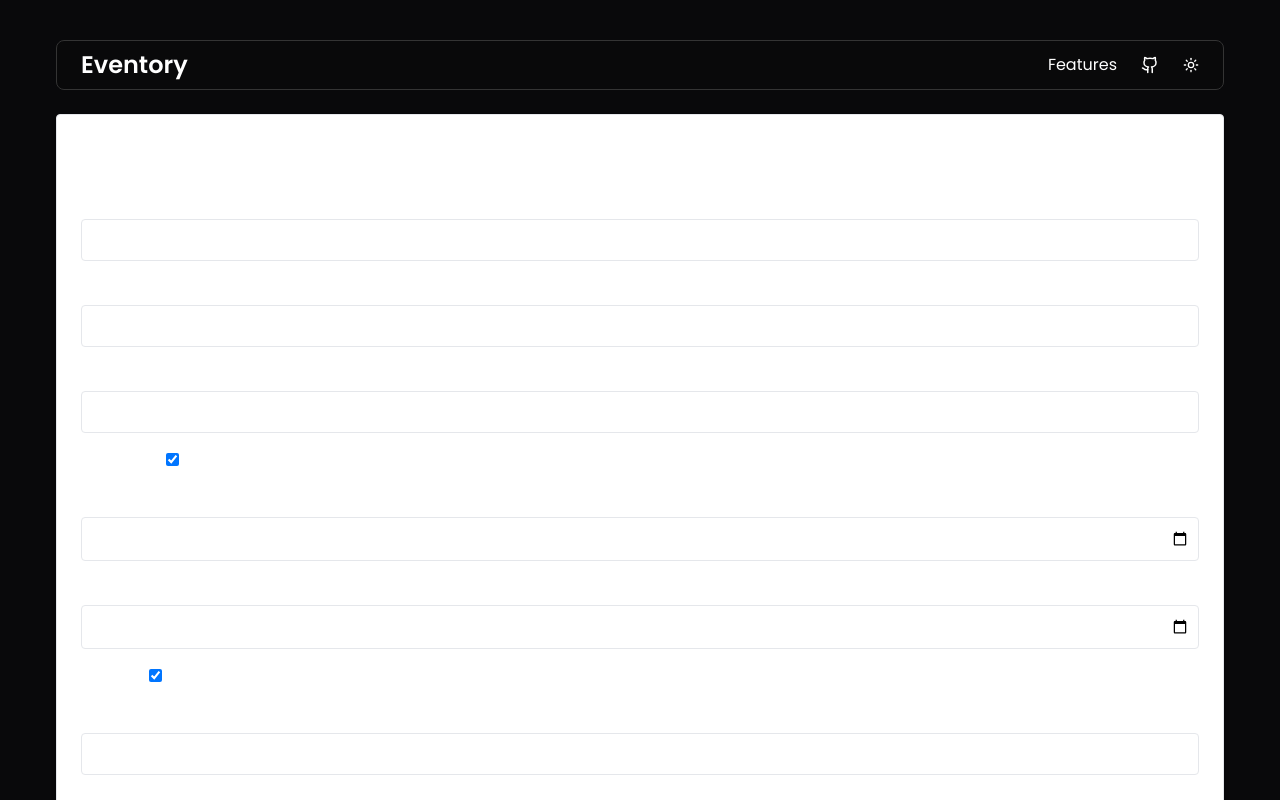
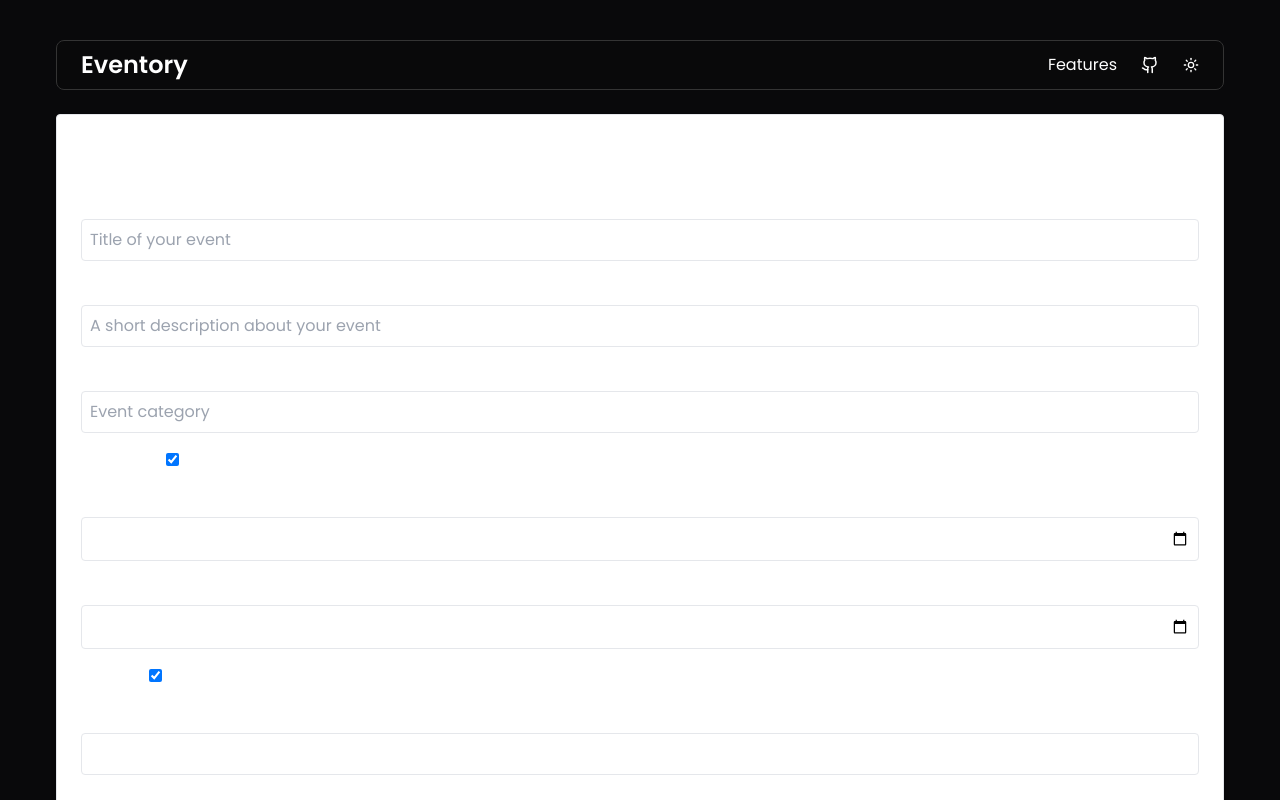
Before and after one commit to surajTade/Eventory, a React (Vite) app: page /user/event in a window 1280 px wide. Shown: the top 800 px of the page. Built offline with nearby package versions, Linux system fonts and the light colour scheme; no server answers; sample sign-in values are in the browser's storage.

Commit message:
completed the create event form and add event functionality

```diff
--- a/src/components/Body.tsx
+++ b/src/components/Body.tsx
@@ -12,6 +12,7 @@ import { UserProvider } from "../Context/UserContext";
 import ListEvents from "../pages/event/ListEvents";
 import ProtectedRoute from "./ProtectedRoute"; // Import the ProtectedRoute
 import Login from "./Login";
+import { ValidationSchemaExample } from "../pages/event/test";
 
 const Body = () => {
   const appRouter = createBrowserRouter([
@@ -35,6 +36,7 @@ const Body = () => {
           element: (
             <ProtectedRoute>
               <CreateEvent />
+              {/* <ValidationSchemaExample /> */}
             </ProtectedRoute>
           ),
         },
--- a/src/pages/event/CreateEvent.tsx
+++ b/src/pages/event/CreateEvent.tsx
@@ -1,14 +1,24 @@
 import { ErrorMessage, Field, Form, Formik } from "formik";
 import Button from "../../components/Button";
+import { Event } from "../../utils/validations";
+import { addEvent } from "../../db/eventManager";
+import { useUser } from "../../Context/UserContext";
+import { INVITE_ONLY, PRIVATE, PUBLIC } from "../../utils/constants";
+
+const formFields = [
+  { name: "title", label: "Title", placeholder: "Title of your event" },
+  {
+    name: "description",
+    label: "Description",
+    placeholder: "A short description about your event",
+  },
+  { name: "eventType", label: "Event Type", placeholder: "Event category" },
+];
 
 const CreateEvent = () => {
-  return (
-    <div className="mt-6 mx-auto p-6 bg-white border w-full rounded shadow-md">
-      <h1 className="text-3xl text-center uppercase font-bold mb-4">
-        Add Event
-      </h1>
-      <Formik
-        initialValues={{
+  const { user } = useUser();
+
+  const initialValues = {
     title: "",
     description: "",
     eventType: "",
@@ -20,24 +30,51 @@ const CreateEvent = () => {
     price: 0,
     capacity: 10,
     eventImage: "",
-          visibility: "PUBLIC",
-        }}
-        // validationSchema={eventSchema}
-        onSubmit={(values) => {
-          console.log("Form Values:", values);
-          // TODO: Handle form submission (e.g., API call)
-        }}
-      >
-        {({ values, setFieldValue }) => (
+    visibility: PUBLIC,
+  };
+
+  const handleSubmit = async (
+    values: typeof initialValues,
+    { resetForm }: any
+  ) => {
+    const date = new Date();
+    const createEventValues: Event = {
+      ...values,
+      organizerId: user!.uid,
+      attendeesCount: 0,
+      createdAt: date,
+      updatedAt: date,
+      startDate: new Date(values.startDate),
+      endDate: new Date(values.endDate),
+      visibility:
+        values.visibility === PUBLIC
+          ? PUBLIC
+          : values.visibility === PRIVATE
+          ? PRIVATE
+          : INVITE_ONLY,
+    };
+
+    await addEvent(createEventValues);
+    console.log("Event added successfully");
+    resetForm();
+  };
+
+  return (
+    <div className="mt-6 mx-auto p-6 bg-white border w-full rounded shadow-md">
+      <h1 className="text-3xl text-center uppercase font-bold mb-4">
+        Add Event
+      </h1>
+      <Formik initialValues={initialValues} onSubmit={handleSubmit}>
+        {({ values }) => (
           <Form className="space-y-4">
-            {[
-              { name: "title", label: "Title" },
-              { name: "description", label: "Description" },
-              { name: "eventType", label: "Event Type" },
-            ].map(({ name, label }) => (
+            {formFields.map(({ name, label, placeholder }) => (
               <div key={name} className="form-group">
                 <label className="block mb-1 font-medium">{label}</label>
-                <Field name={name} className="w-full p-2 border rounded" />
+                <Field
+                  name={name}
+                  className="w-full p-2 border rounded"
+                  placeholder={placeholder}
+                />
                 <ErrorMessage
                   name={name}
                   component="div"
@@ -149,9 +186,9 @@ const CreateEvent = () => {
                 name="visibility"
                 className="w-full p-2 border rounded"
               >
-                <option value="PUBLIC">Public</option>
-                <option value="PRIVATE">Private</option>
-                <option value="INVITE_ONLY">Invite Only</option>
+                <option value={PUBLIC}>Public</option>
+                <option value={PRIVATE}>Private</option>
+                <option value={INVITE_ONLY}>Invite Only</option>
               </Field>
               <ErrorMessage
                 name="visibility"
--- /dev/null
+++ b/src/pages/event/test.tsx
@@ -0,0 +1,50 @@
+import React from "react";
+import { Formik, Form, Field } from "formik";
+import * as Yup from "yup";
+
+const SignupSchema = Yup.object().shape({
+  firstName: Yup.string()
+    .min(2, "Too Short!")
+    .max(50, "Too Long!")
+    .required("Required"),
+  lastName: Yup.string()
+    .min(2, "Too Short!")
+    .max(50, "Too Long!")
+    .required("Required"),
+  email: Yup.string().email("Invalid email").required("Required"),
+});
+
+export const ValidationSchemaExample = () => (
+  <div>
+    <h1>Signup</h1>
+    <Formik
+      initialValues={{
+        firstName: "",
+        lastName: "",
+        email: "",
+      }}
+      validationSchema={SignupSchema}
+      onSubmit={(values) => {
+        // same shape as initial values
+        console.log(values);
+      }}
+    >
+      {({ errors, touched }) => (
+        <Form>
+          <label>Test</label>
+          <Field name="firstName" />
+          {errors.firstName && touched.firstName ? (
+            <div>{errors.firstName}</div>
+          ) : null}
+          <Field name="lastName" />
+          {errors.lastName && touched.lastName ? (
+            <div>{errors.lastName}</div>
+          ) : null}
+          <Field name="email" type="email" />
+          {errors.email && touched.email ? <div>{errors.email}</div> : null}
+          <button type="submit">Submit</button>
+        </Form>
+      )}
+    </Formik>
+  </div>
+);
--- a/src/utils/validations.ts
+++ b/src/utils/validations.ts
@@ -17,8 +17,7 @@ const userSchema = object({
   lastLogin: date().default(() => new Date()),
 });
 
-const eventSchema = object({
-  eventId: string().required(),
+const eventSchema = object().shape({
   title: string().required(),
   description: string().required(),
   eventType: string().required(), // e.g., "music", "conference", etc.
@@ -61,12 +60,14 @@ const eventSchema = object({
   createdAt: date().default(() => new Date()), // Creation timestamp
   updatedAt: date().default(() => new Date()), // Update timestamp
 
+  eventImage: string().url().nullable(), // Optional image URL
   visibility: string().oneOf([PUBLIC, PRIVATE, INVITE_ONLY]).default(PUBLIC), // Default public event
-  eventImage: string().url().nullable(), // Optional image URL
 });
+
+const createEvent = eventSchema.partial();
 
 type User = InferType<typeof userSchema>;
 type Event = InferType<typeof eventSchema>;
 
-export { userSchema, eventSchema };
+export { userSchema, eventSchema, createEvent };
 export type { User, Event };
```
Lines whose indentation alone changed are shown as unchanged.
